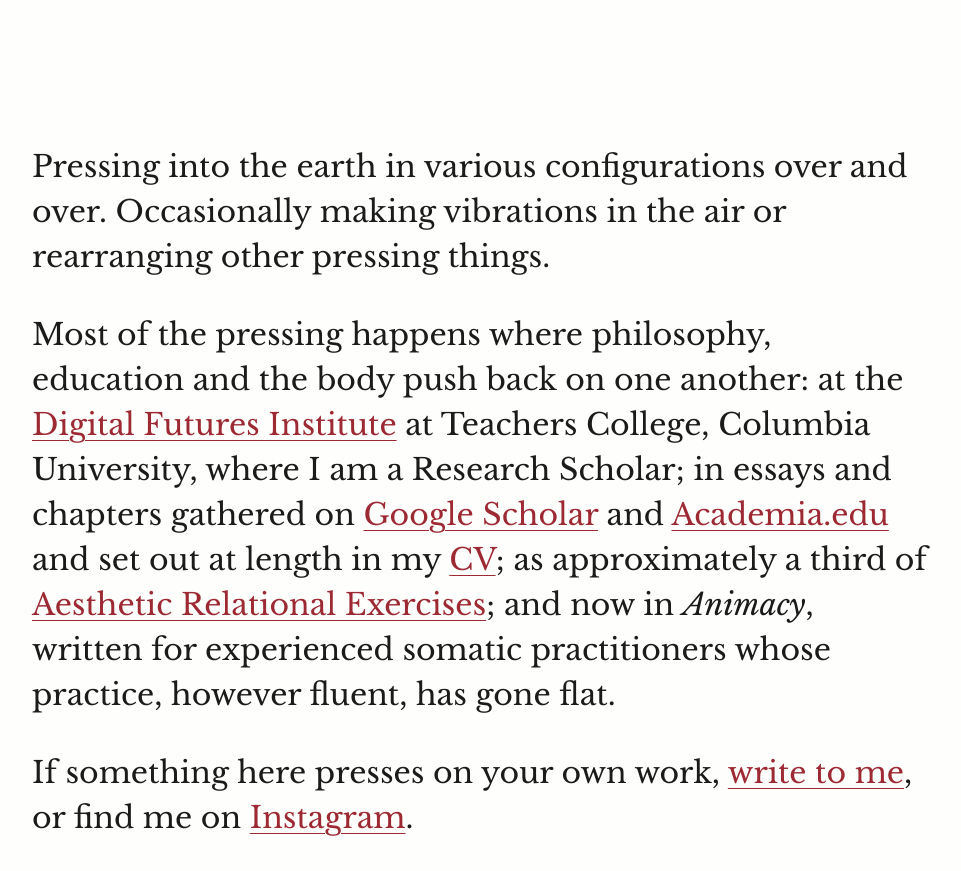
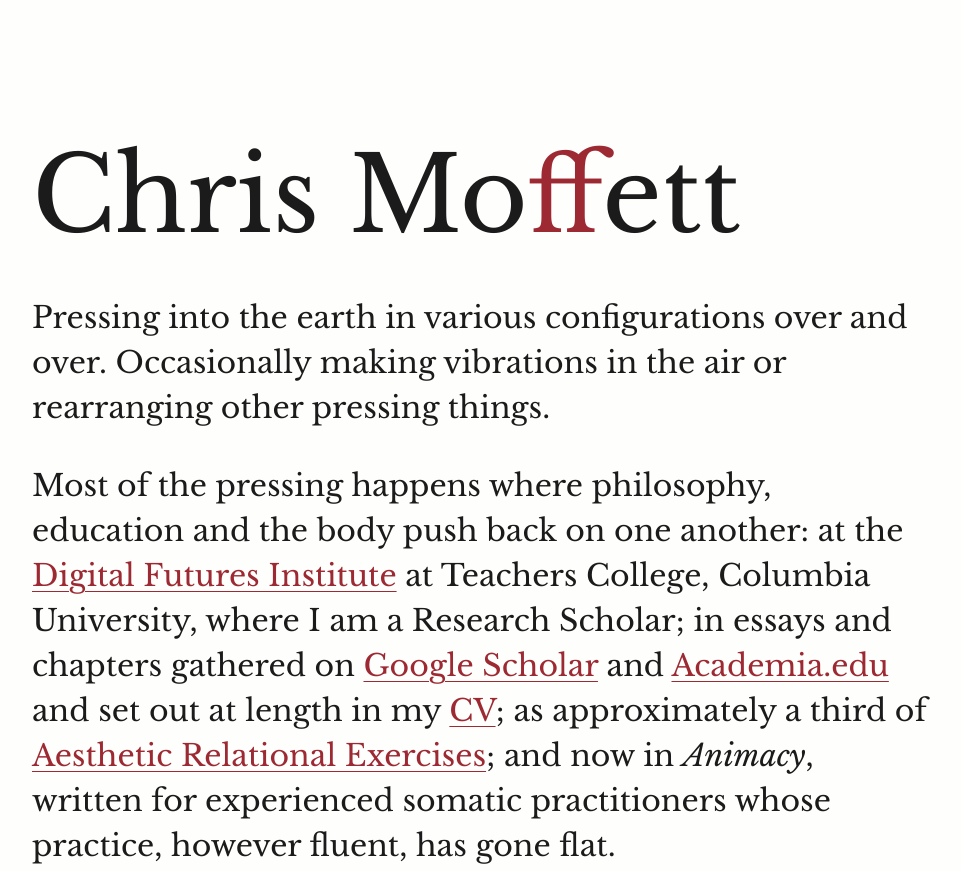
Before and after one commit to chrismoffett/chrismoffett.com, a plain HTML site: page index.html in a window 1280 px wide. Shown: the top 871 px of the page, without its empty margins (158-1119 px from the left). Drawn offline with nearby package versions, Linux system fonts and the light colour scheme.

Commit message:
Large name wordmark with the ff ligature picked out in red
Co-Authored-By: Claude Opus 5.5 <noreply@anthropic.com>
Claude-Session: https://claude.ai/code/session_0163MbiPzpgbvTFHfsq1HMXi

```diff
--- a/index.html
+++ b/index.html
@@ -12,6 +12,7 @@
 </head>
 <body>
 <main>
+<h1 class="name">Chris Mo<span class="lig">ff</span>ett</h1>
 <p>Pressing into the earth in various configurations over and over. Occasionally making vibrations in the air or rearranging other pressing things.</p>
 
 <p>Most of the pressing happens where philosophy, education and the body push back on one another: at the <a href="https://www.tc.columbia.edu/digitalfuturesinstitute/">Digital Futures Institute</a> at Teachers College, Columbia University, where I am a Research Scholar; in essays and chapters gathered on <a href="https://scholar.google.com/citations?user=Jp4s57oAAAAJ">Google Scholar</a> and <a href="https://tc.academia.edu/CMoffett">Academia.edu</a> and set out at length in my <a href="https://chrismoffett.github.io/cv/">CV</a>; as approximately a third of <a href="https://aestheticrelationalexercises.com/">Aesthetic Relational Exercises</a>; and now in <em>Animacy</em>, written for experienced somatic practitioners whose practice, however fluent, has gone flat.</p>
--- a/style.css
+++ b/style.css
@@ -15,3 +15,11 @@ p { margin: 0 0 1.1em; text-wrap: pretty; }
 a { color: var(--accent); text-decoration: underline; text-decoration-thickness: 1px; text-underline-offset: .18em; }
 .contact { font-size: .55em; color: var(--muted); margin-top: 2.5em; letter-spacing: .02em; }
 .contact a { color: var(--muted); }
+.name {
+  font-weight: 400;
+  font-size: clamp(3rem, 9vw, 6.5rem);
+  line-height: 1;
+  margin: 0 0 0.45em;
+  font-variant-ligatures: common-ligatures;
+}
+.name .lig { color: var(--accent); }
```
